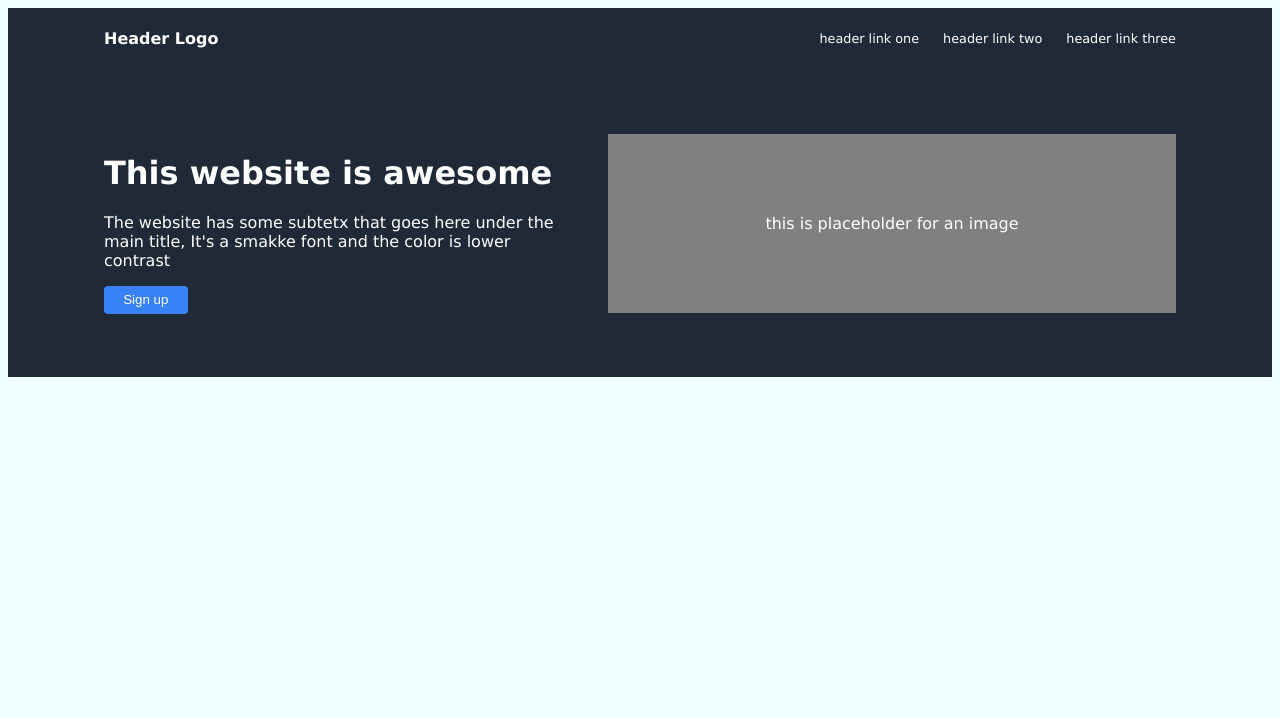
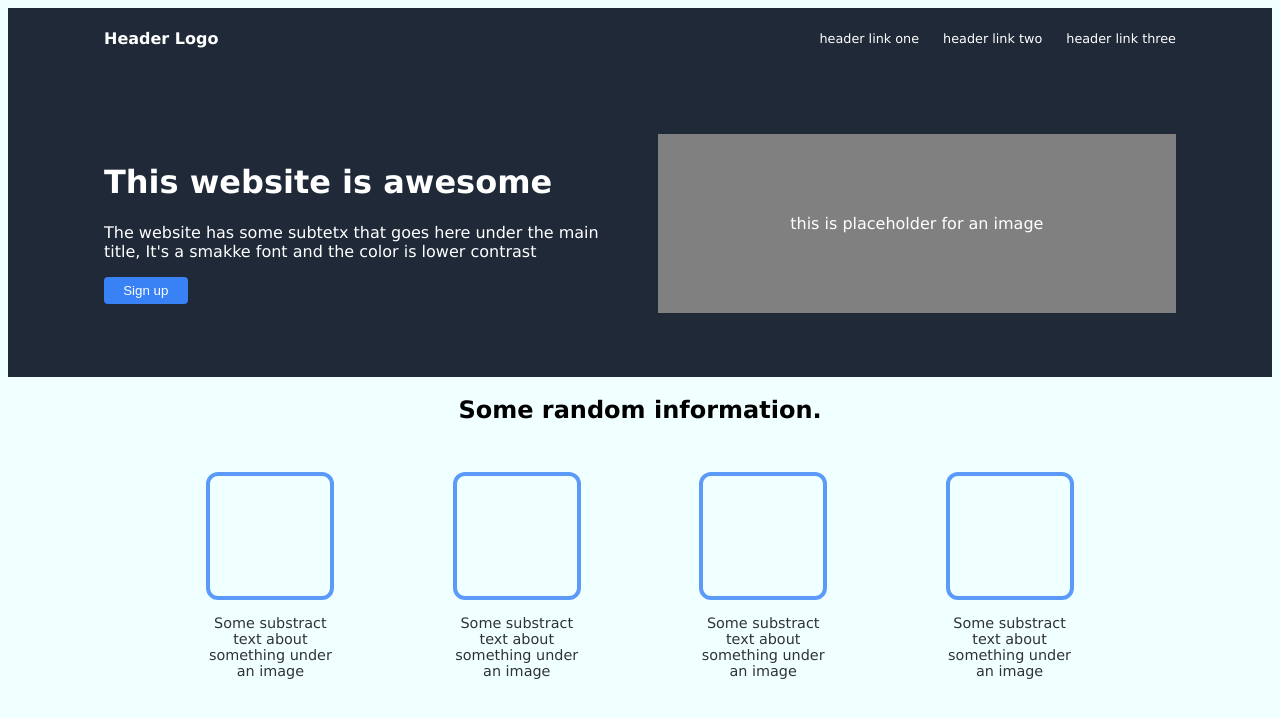
Before and after one commit to Gabro2468/landing-page, a plain HTML site: page index.html in a window 1280 px wide. Drawn offline with Linux system fonts and the light colour scheme.

Commit message:
Add icon-section and style it

```diff
--- a/index.html
+++ b/index.html
@@ -21,7 +21,27 @@
             <p>The website has some subtetx that goes here under the main title, It's a smakke font and the color is lower contrast</p>
             <button>Sign up</button>
         </div>
-        <p id="placeholder">this is placeholder for an image</p>
+        <p id="up-placeholder">this is placeholder for an image</p>
+    </div>
+
+    <h2 id="icon-title">Some random information.</h1>
+    <div class="icons">
+        <div class="icon">
+            <div class="icon-img"></div>
+            <p class="icon-text">Some substract text about something under an image</p>
+        </div>
+        <div class="icon">
+            <div class="icon-img"></div>
+            <p class="icon-text">Some substract text about something under an image</p>
+        </div>
+        <div class="icon">
+            <div class="icon-img"></div>
+            <p class="icon-text">Some substract text about something under an image</p>
+        </div>
+        <div class="icon">
+            <div class="icon-img"></div>
+            <p class="icon-text">Some substract text about something under an image</p>
+        </div>
     </div>
 
 </body>
--- a/styles.css
+++ b/styles.css
@@ -3,15 +3,10 @@ body{
     font-family:'Lucida Sans', 'Lucida Sans Regular', 'Lucida Grande', 'Lucida Sans Unicode', Geneva, Verdana, sans-serif;
 }
 
+/* styles for header section */
+
 #header-logo{
     flex:1;
-}
-
-#placeholder{
-    background-color: grey;
-    width: 50%;
-    padding: 5rem 3rem;
-    text-align: center;
 }
 
 .header{
@@ -30,11 +25,22 @@ body{
     font-size: 0.8rem;
 }
 
+/* styles for upper section */
+
+#up-placeholder{
+    background-color: grey;
+    width: 50%;
+    max-width: 50%;
+    padding: 5rem 7rem;
+    text-align: center;
+    box-sizing: border-box;
+}
+
 .upper{
     padding: 3rem 6rem;
     display: flex;
     align-items: center;
-    gap: 2rem;
+    gap: 3rem;
     color: white;
     background-color: #1f2937;
 }
@@ -57,3 +63,44 @@ body{
     background-color: white;
     cursor: pointer;
 }
+
+/* Styles for icon section */
+
+#icon-title{
+    text-align: center;
+}
+
+.icons{
+    display: flex;
+    align-items: center;
+    justify-content: space-evenly;
+    margin: 3rem 5rem;
+    flex-wrap:wrap;
+}
+
+.icon{
+    display: flex;
+    flex-direction: column;
+    align-items: center;
+    opacity: 0.8;
+}
+
+.icon:hover{
+    opacity: 1;
+    cursor:pointer;
+}
+
+.icon-img{
+    background-color:azure;
+    box-sizing: border-box;
+    height: 8rem;
+    width: 8rem;
+    border: 4px solid #3882f6;
+    border-radius: 12px;
+}
+
+.icon-text{
+    font-size: 0.9rem;
+    text-align: center;
+    max-width: 8rem;
+}
```
